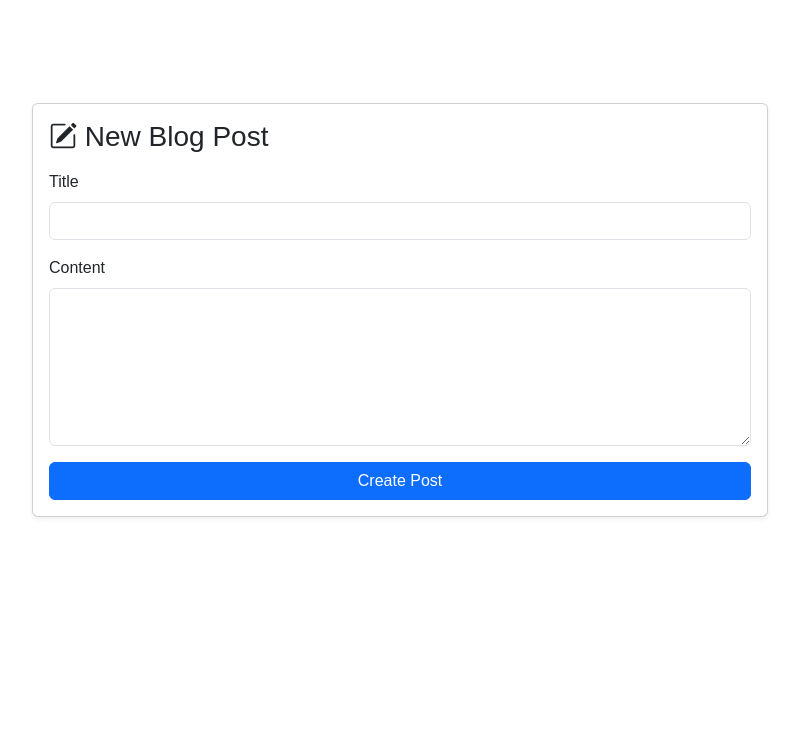
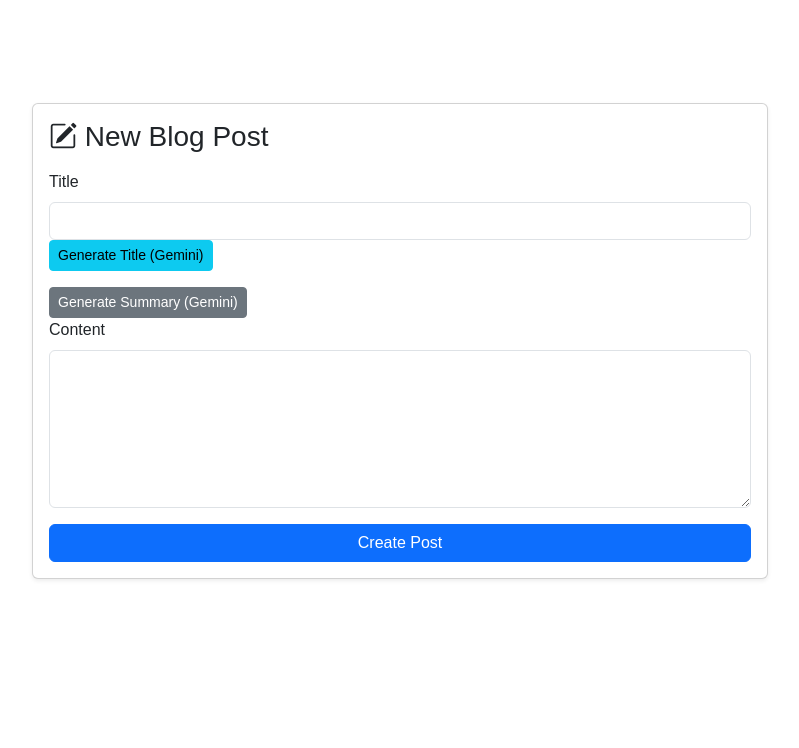
Before and after one commit to chavdaarpitsinh1248/Flask_projects, a Flask app: template blog_site/templates/create_post.html in a window 1280 px wide. Shown: the part 1537-2285 px from the top of the page, without its empty margins (240-1039 px from the left). Run offline with Flask 3, Linux system fonts and the light colour scheme; the template is opened without the code that fills it: values that come from a table or form of the project are taken from there, others are empty; some libraries are stand-ins or nearby versions.

Commit message:
Add files via upload

```diff
--- a/blog_site/templates/create_post.html
+++ b/blog_site/templates/create_post.html
@@ -5,21 +5,41 @@
     <div class="card shadow-sm">
       <div class="card-body">
         {% if edit %}
-          <h3 class="card-title mb-3"><i class="bi bi-pencil"></i> Edit Post</h3>
+        <h3 class="card-title mb-3"><i class="bi bi-pencil"></i> Edit Post</h3>
         {% else %}
-          <h3 class="card-title mb-3"><i class="bi bi-pencil-square"></i> New Blog Post</h3>
+        <h3 class="card-title mb-3"><i class="bi bi-pencil-square"></i> New Blog Post</h3>
         {% endif %}
 
         <form method="POST">
           {{ form.hidden_tag() }}
           <div class="mb-3">
             {{ form.title.label(class="form-label") }}
-            {{ form.title(class="form-control") }}
+            {{ form.title(class="form-control", id="title") }}
+
+            <div>
+              <button type="button" onclick="generateGeminiTitle()" class="btn btn-info btn-sm">
+                Generate Title (Gemini)
+              </button>
+
+            </div>
           </div>
+
+          <div class="mb-3">
+            {{ form.summary.label }}
+            {{ form.summary(id="summary", class="form-control", rows="3") }}
+          </div>
+
+          <button type="button" onclick="generateGeminiSummary()" class="btn btn-secondary btn-sm">
+            Generate Summary (Gemini)
+          </button>
+
+
+
           <div class="mb-3">
             {{ form.content.label(class="form-label") }}
-            {{ form.content(class="form-control", rows=6) }}
+            {{ form.content(class="form-control", rows=6, id="content") }}
           </div>
+
           {{ form.submit(class="btn btn-primary w-100") }}
         </form>
       </div>
@@ -27,3 +47,44 @@
   </div>
 </div>
 {% endblock %}
+
+{% block script %}
+<script>
+  function generateGeminiTitle() {
+    const content = document.getElementById("content").value;
+
+    fetch("/_generate_gemini_title", {
+      method: "POST",
+      headers: { "Content-Type": "application/json" },
+      body: JSON.stringify({ content })
+    })
+      .then(res => res.json())
+      .then(data => {
+        if (data.title) {
+          document.getElementById("title").value = data.title;
+        } else {
+          alert("Gemini Error: " + data.error);
+        }
+      });
+  }
+
+  function generateGeminiSummary() {
+    const content = document.getElementById("content").value;
+
+    fetch("/_generate_gemini_summary", {
+      method: "POST",
+      headers: { "Content-Type": "application/json" },
+      body: JSON.stringify({ content })
+    })
+      .then(res => res.json())
+      .then(data => {
+        if (data.summary) {
+          document.getElementById("summary").value = data.summary;
+        } else {
+          alert("Gemini Error: " + data.error);
+        }
+      });
+  }
+</script>
+
+{% endblock %}
```
